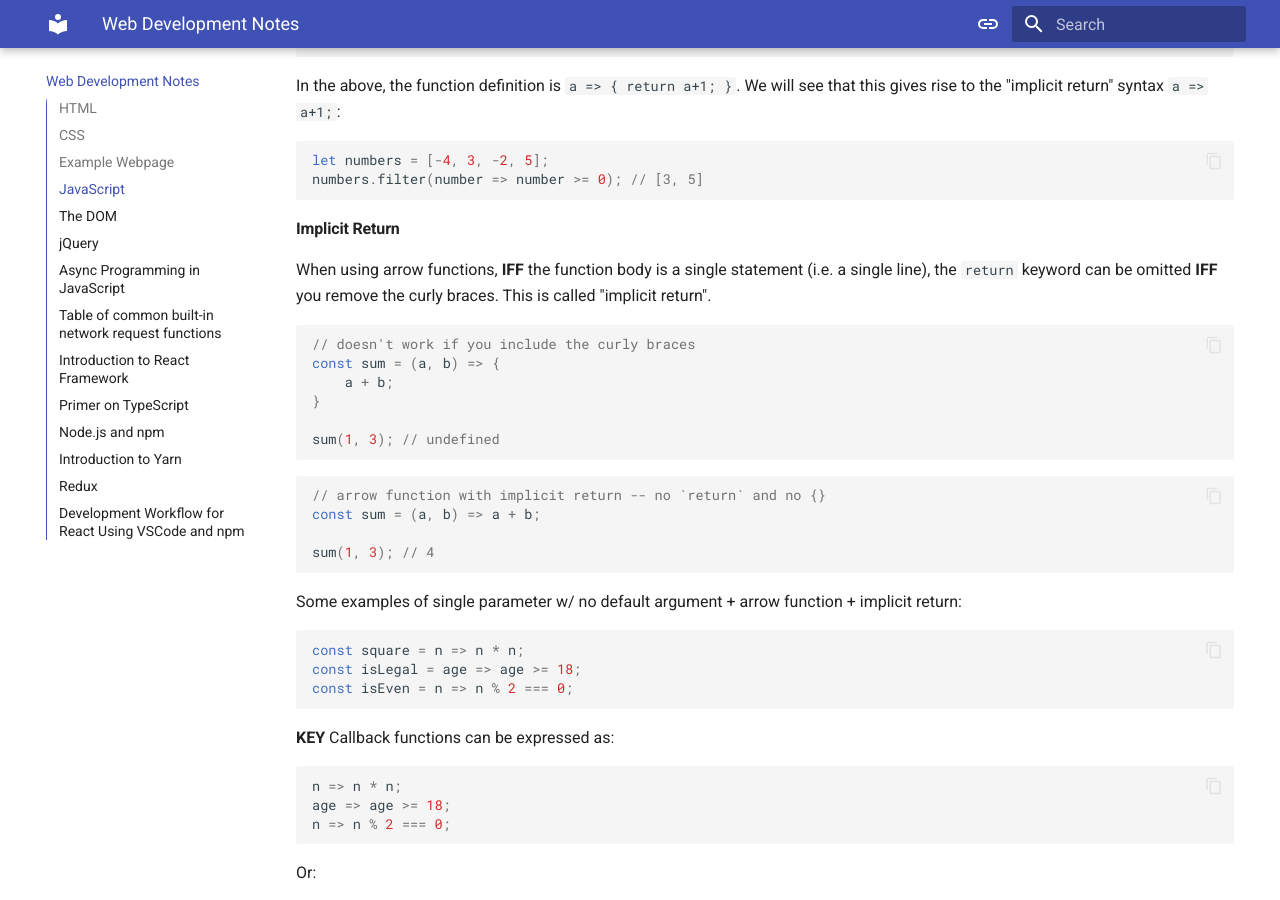
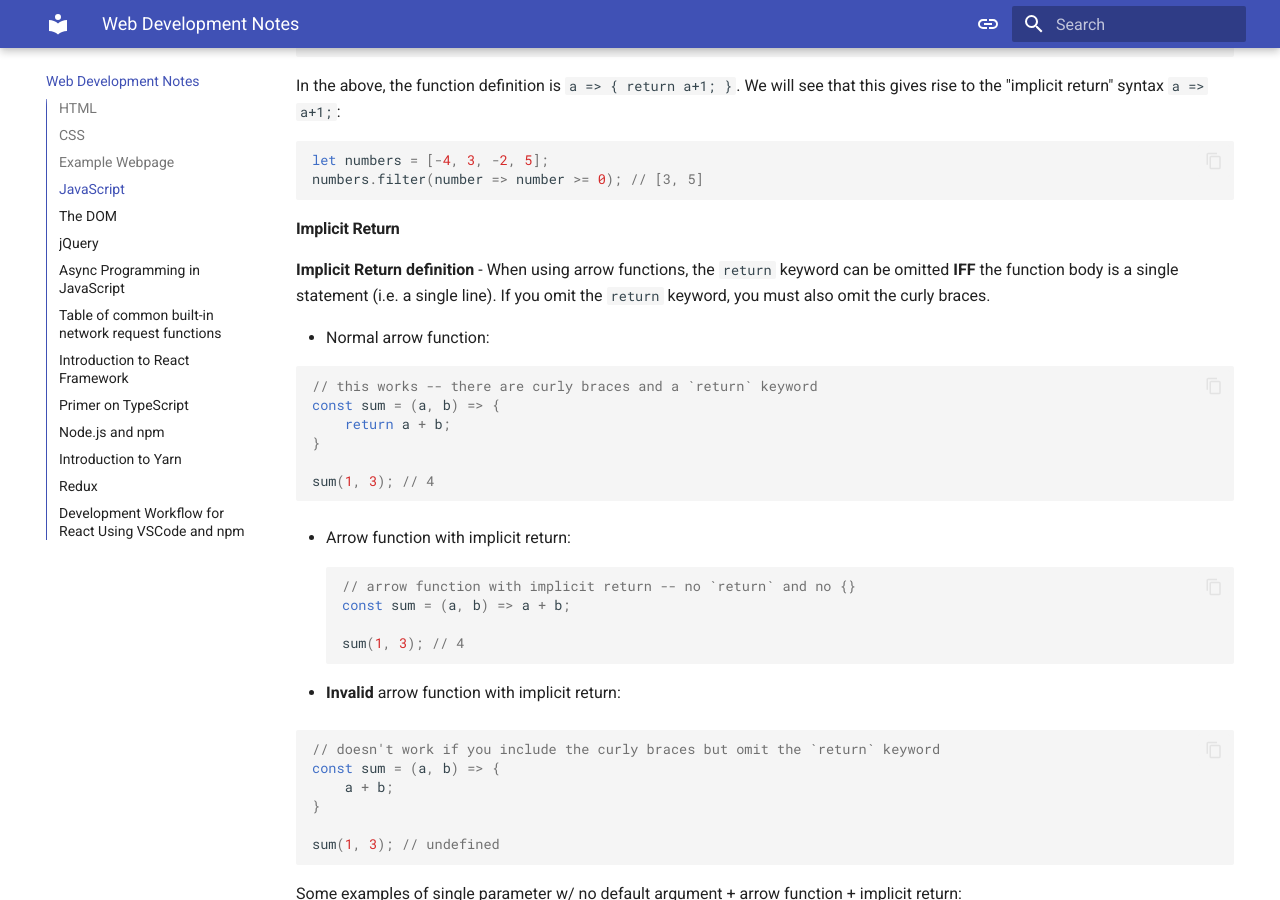
Before and after one commit to sfuller14/uhh, an MkDocs documentation site: the page built from docs/webdev_snippets.md, in a window 1280 px wide and 900 px high, scrolled down 37295 px. Built offline with MkDocs 1.6.1 and Material for MkDocs 9.7.7, drawn with Linux system fonts in a browser that asks for light colours.

Commit message:
Implicit Return clarification

````diff
--- a/docs/webdev_snippets.md
+++ b/docs/webdev_snippets.md
@@ -1973,22 +1973,37 @@ numbers.filter(number => number >= 0); // [3, 5]
 
 #### Implicit Return
 
-When using arrow functions, **IFF** the function body is a single statement (i.e. a single line), the `return` keyword can be omitted **IFF** you remove the curly braces. This is called "implicit return".
-
-```javascript
-// doesn't work if you include the curly braces
+**Implicit Return definition** - When using arrow functions, the `return` keyword can be omitted **IFF** the function body is a single statement (i.e. a single line).
+If you omit the `return` keyword, you must also omit the curly braces.
+
+* Normal arrow function:
+
+```javascript
+// this works -- there are curly braces and a `return` keyword
+const sum = (a, b) => {
+	return a + b;
+}
+
+sum(1, 3); // 4
+```
+
+* Arrow function with implicit return:
+```javascript
+// arrow function with implicit return -- no `return` and no {}
+const sum = (a, b) => a + b;
+
+sum(1, 3); // 4
+```
+
+* **Invalid** arrow function with implicit return:
+
+```javascript
+// doesn't work if you include the curly braces but omit the `return` keyword
 const sum = (a, b) => {
     a + b;
 }
 
 sum(1, 3); // undefined
-```
-
-```javascript
-// arrow function with implicit return -- no `return` and no {}
-const sum = (a, b) => a + b;
-
-sum(1, 3); // 4
 ```
 
 Some examples of single parameter w/ no default argument + arrow function + implicit return:
````
